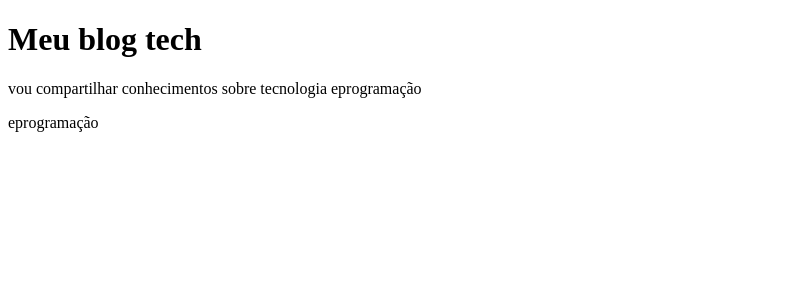
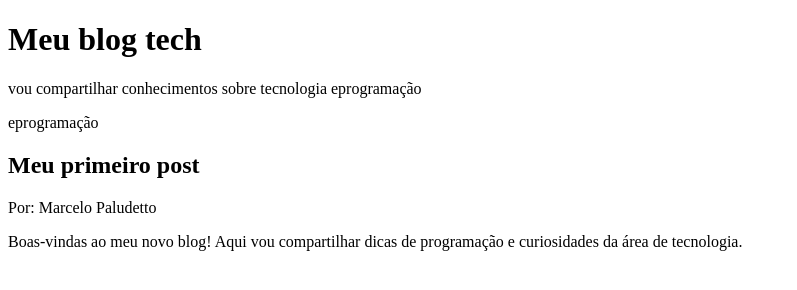
Before and after one commit to mjoao11-oss/pagina-web, a plain HTML site: page index.html in a window 1280 px wide. Shown: the whole page, without its empty margins (0-797 px from the left). Drawn offline with Linux system fonts and the light colour scheme.

Commit message:
wfghe 5g

```diff
--- a/index.html
+++ b/index.html
@@ -6,7 +6,7 @@
     <meta name="viewport" content="width=device-width, initial-scale=1.0">
     <style>
         header{
-            background-color: blue;
+            background-color: #183c63;
         }
     </style>
 </head>
@@ -16,3 +16,11 @@
 eprogramação</p>
 </body>
 </html>
+<main>
+    <main>
+<h2>Meu primeiro post</h2>
+<p>Por: Marcelo Paludetto</p>
+<p>Boas-vindas ao meu novo blog! Aqui vou compartilhar dicas de programação e curiosidades da área de tecnologia.</p>
+</main>
+
+</main>
```
